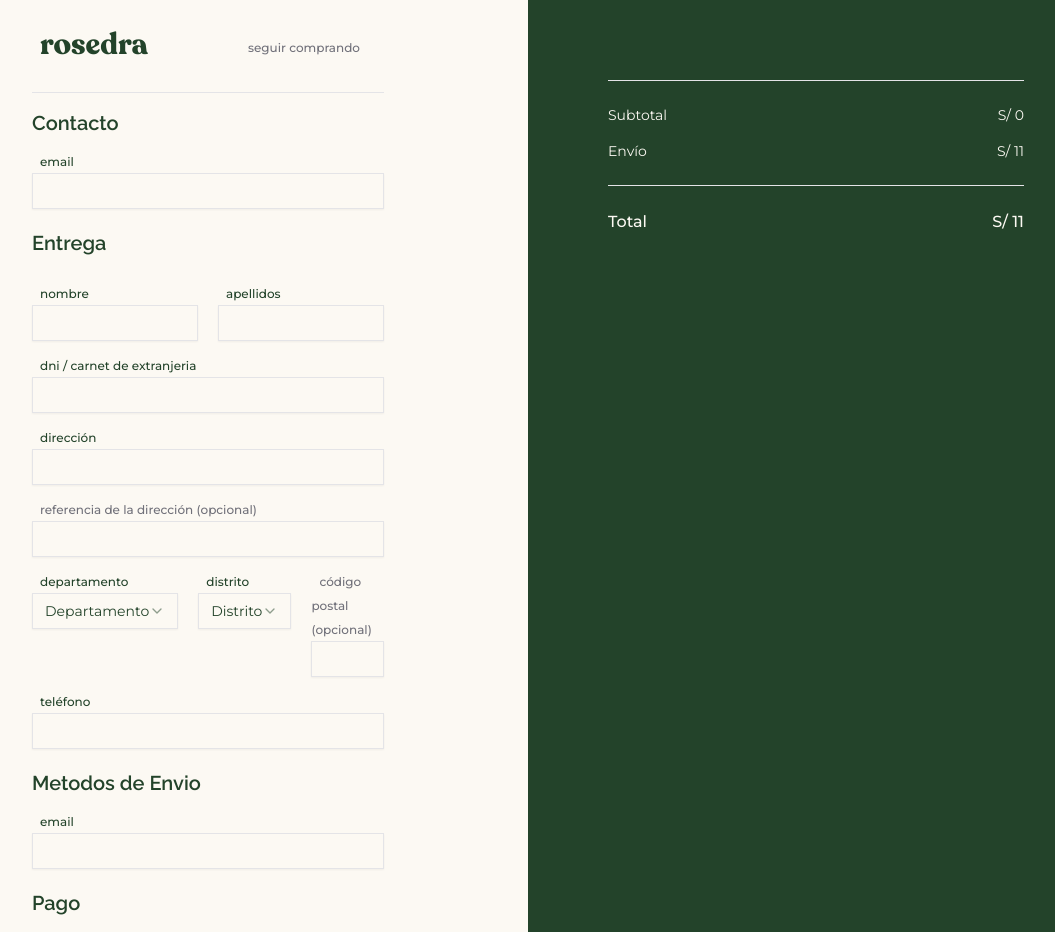
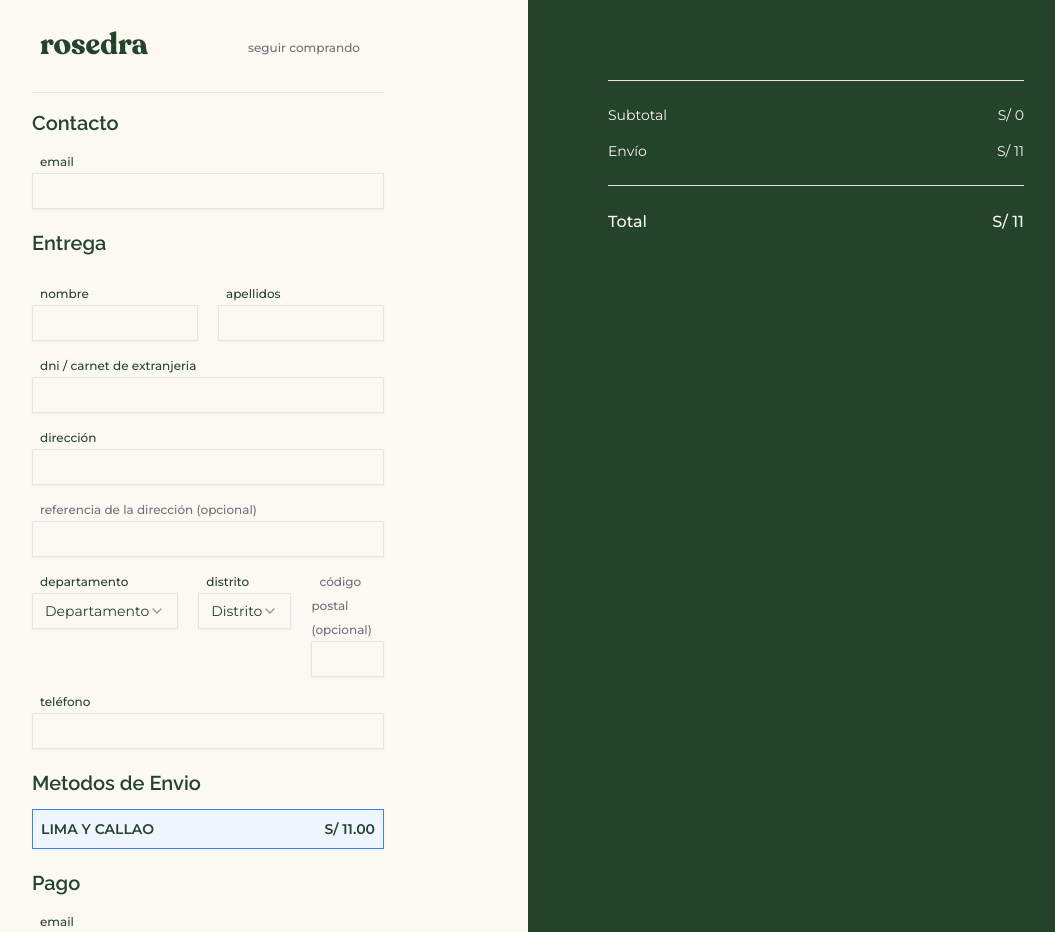
Before and after one commit to Alvarordev/rosedra-ecommerce, a Next.js app: page /checkout in a window 1280 px wide. Shown: the top 932 px of the page, without its empty margins (112-1167 px from the left). Built offline with nearby package versions, Linux system fonts and the light colour scheme.

Commit message:
Update checkout page to display shipping method and price in a styled container

```diff
--- a/src/app/(pages)/checkout/page.tsx
+++ b/src/app/(pages)/checkout/page.tsx
@@ -139,8 +139,10 @@ const Checkout = () => {
                     Metodos de Envio
                   </span>
                   <div className="pt-3 w-full">
-                    <Label className="text-xs pl-2">email</Label>
-                    <Input className="rounded-none" />
+                    <div className="flex justify-between items-center text-sm font-semibold px-2 h-10 shadow-sm border border-blue-500 bg-blue-50 cursor-pointer">
+                      <span>LIMA Y CALLAO</span>
+                      <span>S/ 11.00</span>
+                    </div>
                   </div>
                 </div>
 
```
